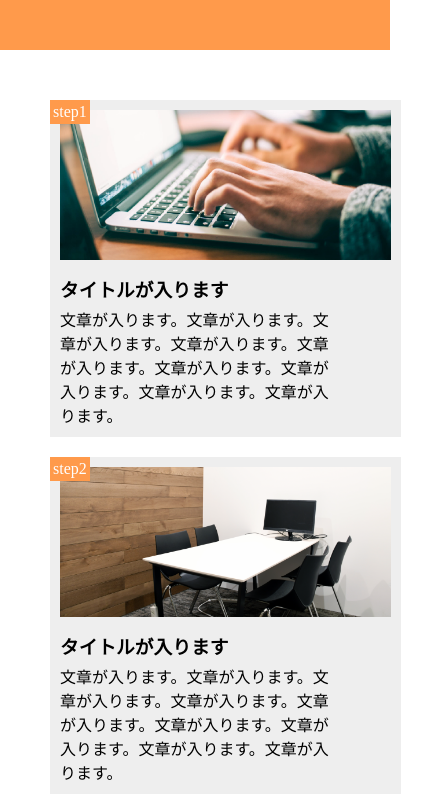
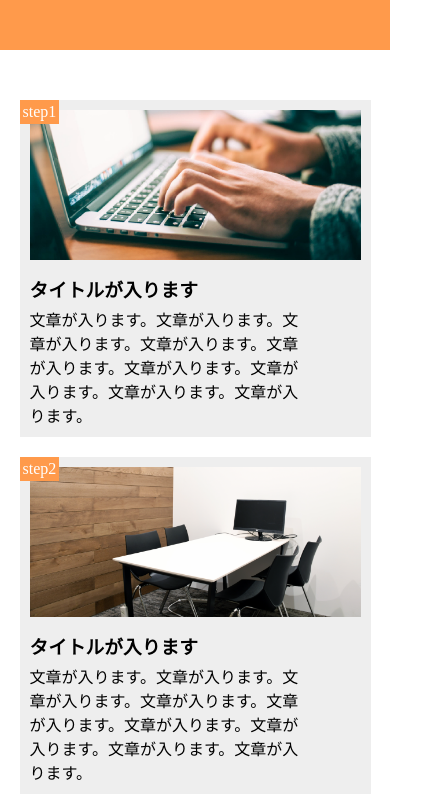
Before and after one commit to AsoYusuke/DMMwebcamp_html_css, a plain HTML site: page HTML 10章/index.html in a window 390 px wide. Shown: the top 811 px of the page, 440 px wide, since content can reach past the window. Drawn offline with Linux system fonts and the light colour scheme.

Commit message:
[add]再提出

```diff
--- a/HTML 10章/style.css
+++ b/HTML 10章/style.css
@@ -72,22 +72,17 @@ background-color: #aaa;
   }
 
   main {
-    width: 100%;
-    display:block;
-    margin: 50px;
+    width: 90%;
+    display: block;
   }
 
   .step-box {
-    width: 90%;
-    margin-bottom: 20px;
-  }
-
-  .step-box :last-child {
-    margin-bottom: 0;
+    width: 100%;
+    margin: 20px auto;
+    position: relative;
   }
 
   .footer {
-    height: 50px;
     width: 100%;
   }
 }
```
Also changed, not shown: 1 other file.
